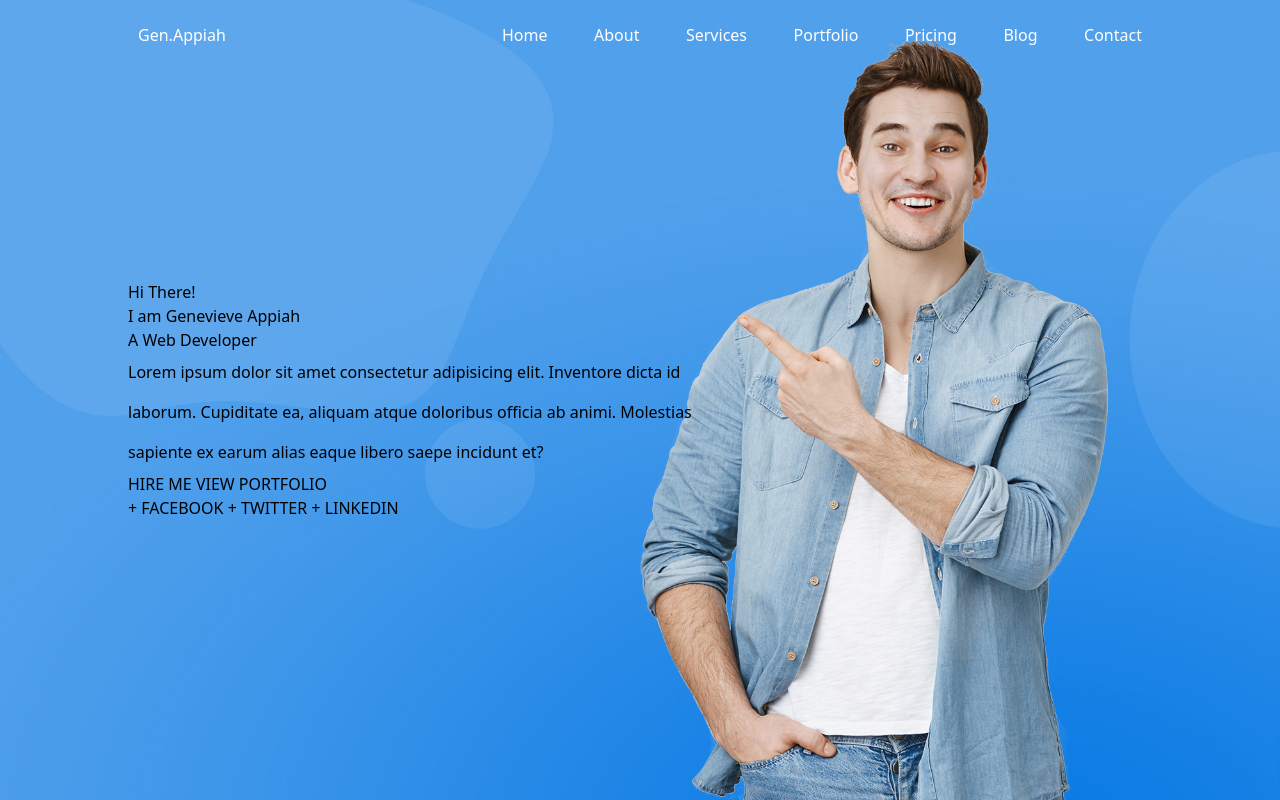
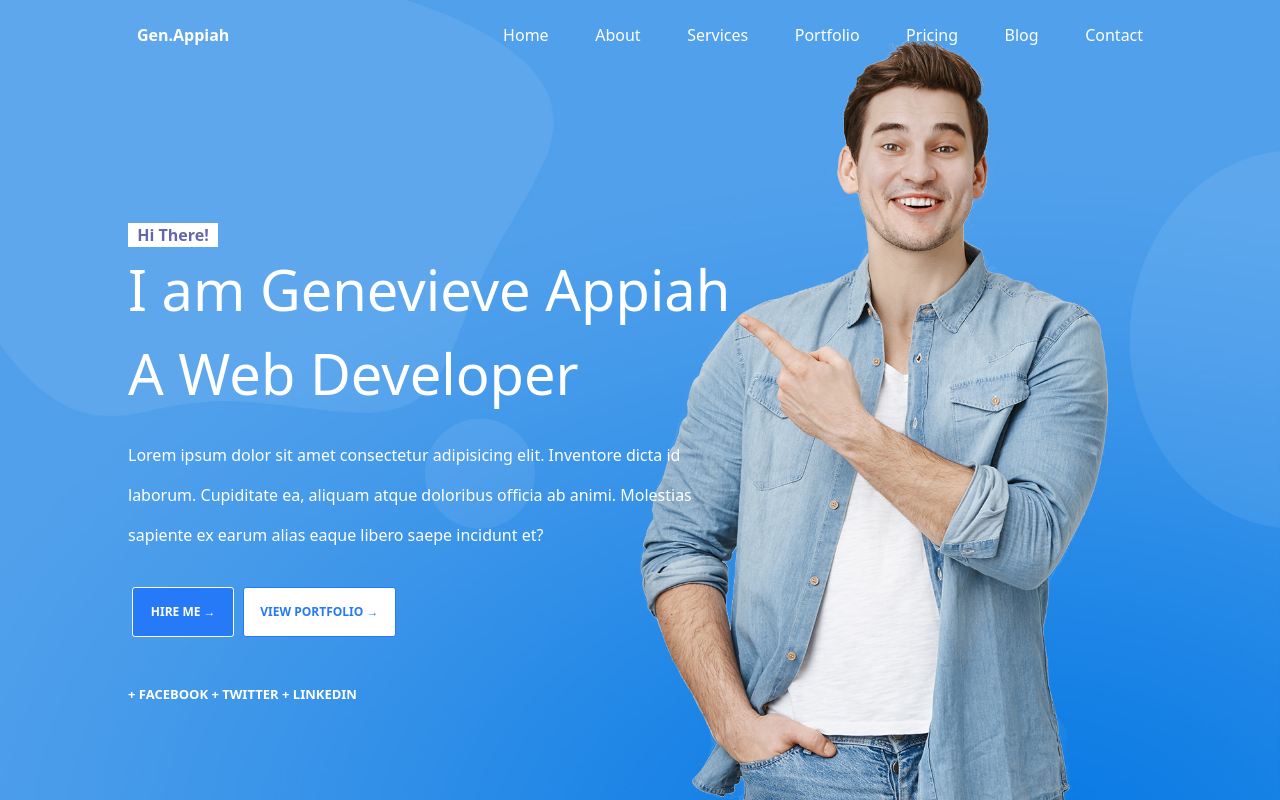
Before and after one commit to Gen-ny/portfolio, a plain HTML site: page index.html in a window 1280 px wide. Drawn offline with nearby package versions, Linux system fonts and the light colour scheme.

Commit message:
finished work

```diff
--- a/index.html
+++ b/index.html
@@ -14,7 +14,7 @@
    <nav>
       <div>
          <a href="#" class="text-white">
-            <h4>Gen.Appiah</h4>
+            <h4 class="fn">Gen.Appiah</h4>
          </a>
       </div>
       <div class="nav-items">
@@ -43,20 +43,23 @@
    </nav>
    <section class="hero">
       <div class="hero-content">
-         <p>Hi There!</p>
-      <h1>I am Genevieve Appiah</h1>
-      <h1>A Web Developer</h1>
-      <p class="bio">Lorem ipsum dolor sit amet consectetur adipisicing elit. Inventore dicta id laborum. Cupiditate ea, aliquam
-         atque doloribus officia ab animi. Molestias sapiente ex earum alias eaque libero saepe incidunt et?</p>
-      <div>
-         <a href="#"><button>HIRE ME</button></a>
-         <a href="#"><button>VIEW PORTFOLIO</button></a>
+         <p class="hi-there">Hi There!</p>
+         <h1 class="my-name">I am Genevieve Appiah</h1>
+         <h1 class="my-name">A Web Developer</h1>
+         <p class="bio">Lorem ipsum dolor sit amet consectetur adipisicing elit. Inventore dicta id laborum. Cupiditate
+            ea, aliquam
+            atque doloribus officia ab animi. Molestias sapiente ex earum alias eaque libero saepe incidunt et?</p>
          <div>
-            <a href="#"><span>+ FACEBOOK</span></a>
-            <a href="#"><span>+ TWITTER</span></a>
-            <a href="#"><span>+ LINKEDIN</span></a>
+            <div class="button">
+               <a href="#"><button class="hire-me">HIRE ME →</button></a>
+               <a href="#"><button class="view-port">VIEW PORTFOLIO →</button></a>
+            </div>
+            <div class="social">
+               <a href="#"><span>+ FACEBOOK</span></a>
+               <a href="#"><span>+ TWITTER</span></a>
+               <a href="#"><span>+ LINKEDIN</span></a>
+            </div>
          </div>
-      </div>
       </div>
    </section>
 </body>
--- a/styles/index.css
+++ b/styles/index.css
@@ -1,4 +1,4 @@
-nav{
+nav {
     /* background-color: #22629e; */
     background-color: transparent;
     display: flex;
@@ -11,14 +11,40 @@ right: 0;
     left: 0;
 }
 
-.nav-items{
+.fn {
+    font-weight: bolder;
+}
+
+.nav-items {
     width: 50%;
     display: flex;
     flex-direction: row;
     justify-content: space-between;
 }
 
-.hero{
+.hi-there {
+    /* border: ipx, solid;
+    background-color: white;
+    color: rgb(102, 102, 175);
+    font-size: 12px;
+    font-weight: bold;
+    padding: 2px 1px;
+    border-radius: 5px; */
+    background-color: white;
+    width: 90px;
+    text-align: center;
+    color: rgb(102, 102, 175);
+    font-weight: bold;
+    margin-top: 8rem;
+}
+
+.my-name {
+    font-size: 3.5rem;
+    color: white;
+
+}
+
+.hero {
     background-image: url(../images/asset\ 0.jpeg);
     height: 100vh;
     background-size: cover;
@@ -28,21 +54,64 @@ left: 0;
     align-items: center;
 }
 
-.hero-content{
+.hero-content {
     width: 80%;
     margin: auto;
 }
 
 
-.bio{
+.bio {
     width: 60%;
     line-height: 2.5;
+    color: white;
+    font-weight: 400;
+    margin-top: 2%;
 }
-.text-white{
+
+.text-white {
     color: white;
 }
 
 
-.text-bold{
+.text-bold {
     font-weight: bold;
 }
+
+.button {
+    margin-top: 2rem;
+}
+
+.hire-me {
+    border: 1px solid;
+    background-color: rgb(38, 121, 247);
+    width: 90px;
+    text-align: center;
+    color: white;
+    font-size: 12px;
+    font-weight: 800;
+    border-radius: 3px;
+    padding: 15px;
+    width: 10%;
+    margin-left: 4px;
+}
+
+.view-port {
+    border: 1px solid;
+    background-color: white;
+    width: 90px;
+    text-align: center;
+    color: rgb(38, 121, 247);
+    font-size: 12px;
+    font-weight: 800;
+    border-radius: 3px;
+    padding: 15px;
+    width: 15%;
+    margin-left: 4px;
+}
+
+.social{
+    margin-top: 3rem;
+    color: white;
+    font-size: small;
+    font-weight: 800;
+}
```
Lines whose indentation alone changed are shown as unchanged.
